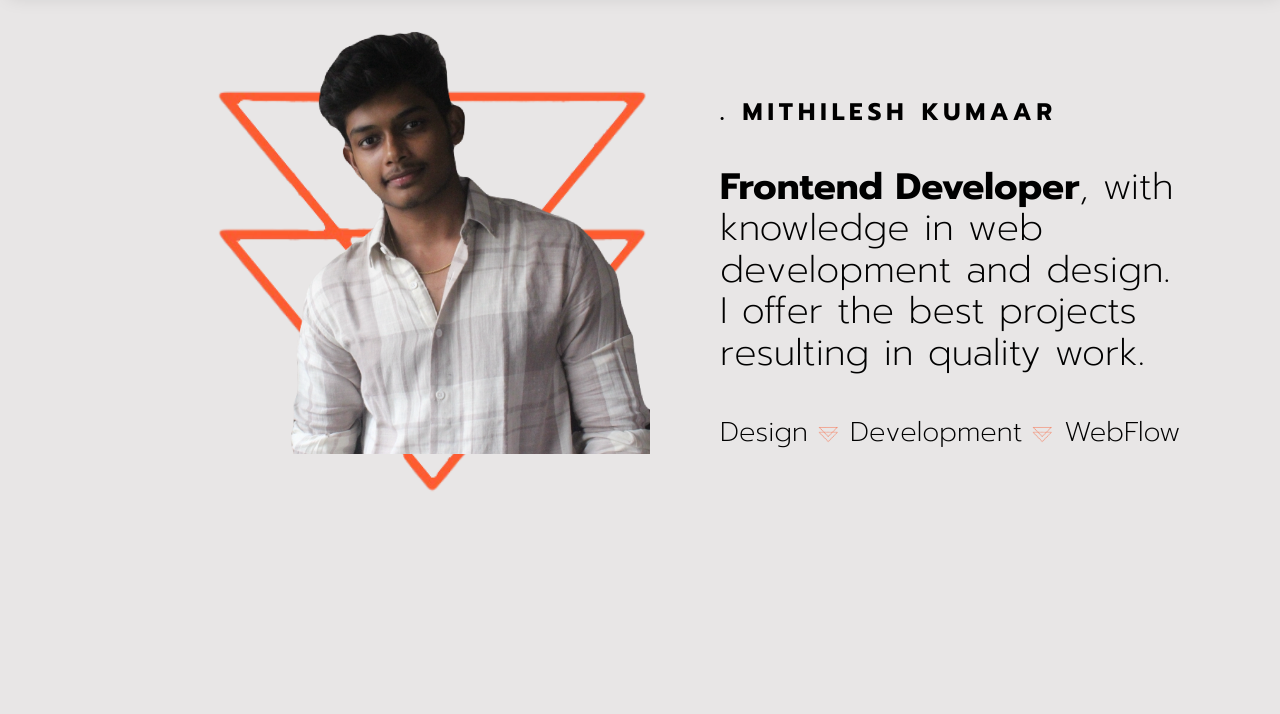
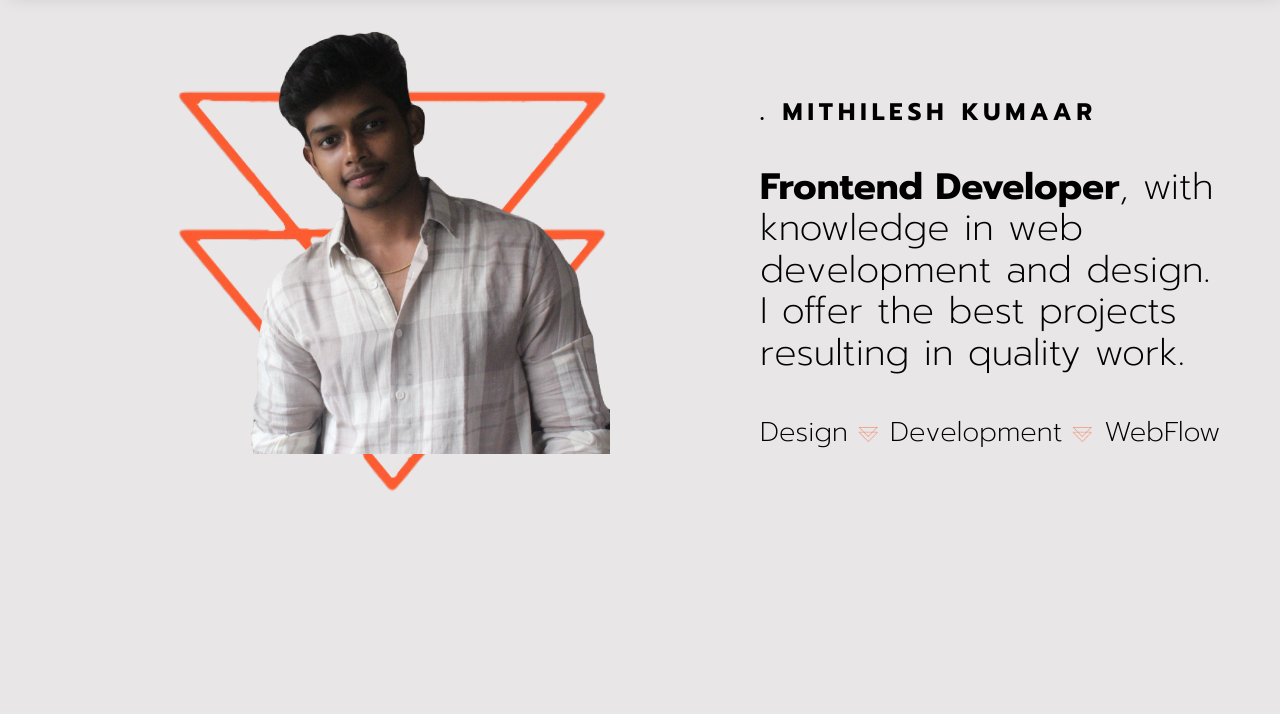
Before and after one commit to Mithileshkumaar/portfolio-html, a plain HTML site: page index.html in a window 1280 px wide. Shown: the part 86-800 px from the top of the page. Drawn offline with nearby package versions, Linux system fonts and the light colour scheme.

Commit message:
changes made to intro section

```diff
--- a/index.html
+++ b/index.html
@@ -47,11 +47,11 @@
                   </div>
             </nav>
             <section class="intro" id="home">
-                  <div class="down" style="padding-left: 90px;">
+                  <div class="down" style="padding-left: 100px;">
                         <img src="./1.PNG" class="intro-img">
                         <img src="./arrow.PNG" class="background-arrow">
                   </div>
-                  <div style="padding: 70px;">
+                  <div style="padding: 70px; padding-left: 150px;">
                         <h1 class="name">. MITHILESH KUMAAR</h1>
                         <div class="intro-content">
                               <p><strong>Frontend Developer</strong>, with knowledge in web development and design. I
--- a/styles.css
+++ b/styles.css
@@ -100,8 +100,8 @@ h3 {
 .intro {
       display: flex;
       justify-content: space-between;
-      padding: 90px 90px;
-      margin: 0px 70px;
+      padding: 90px 100px;
+      margin: 0px 10px;
 }
 
 .intro-content {
```
